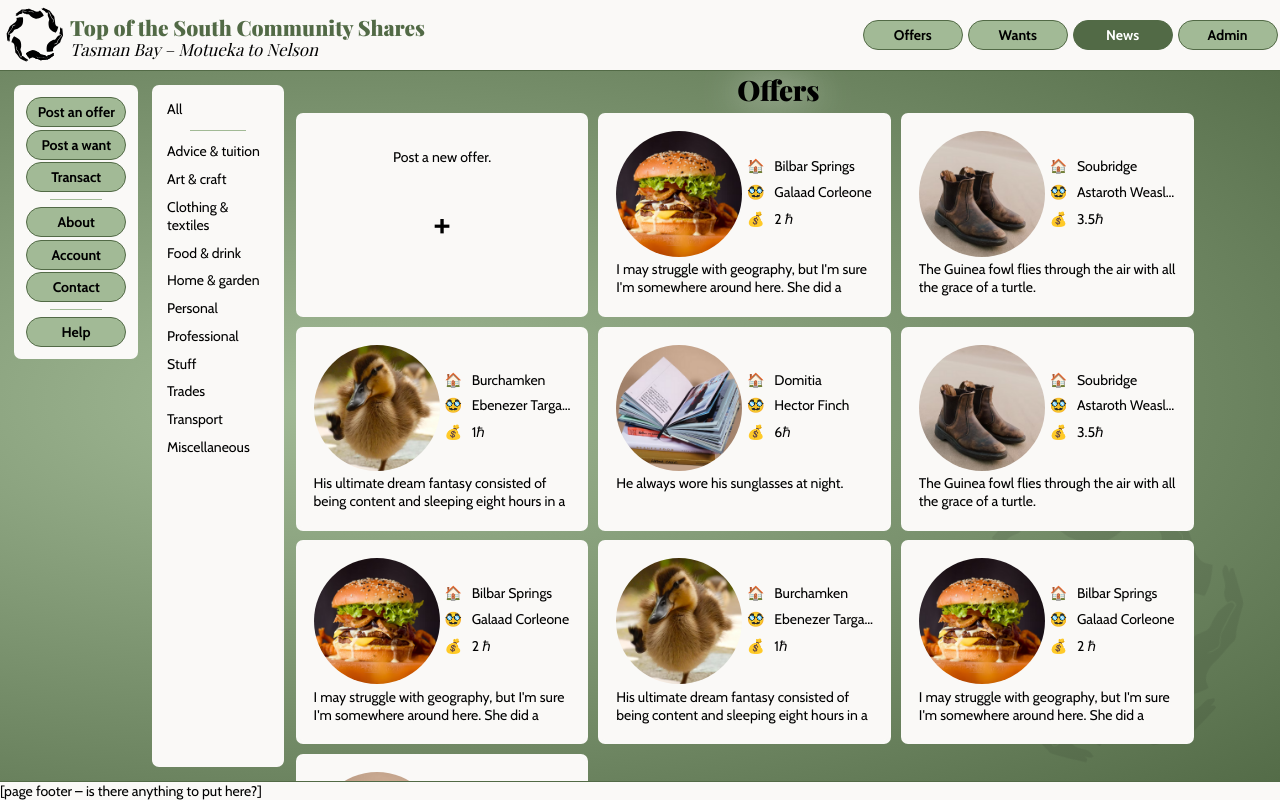
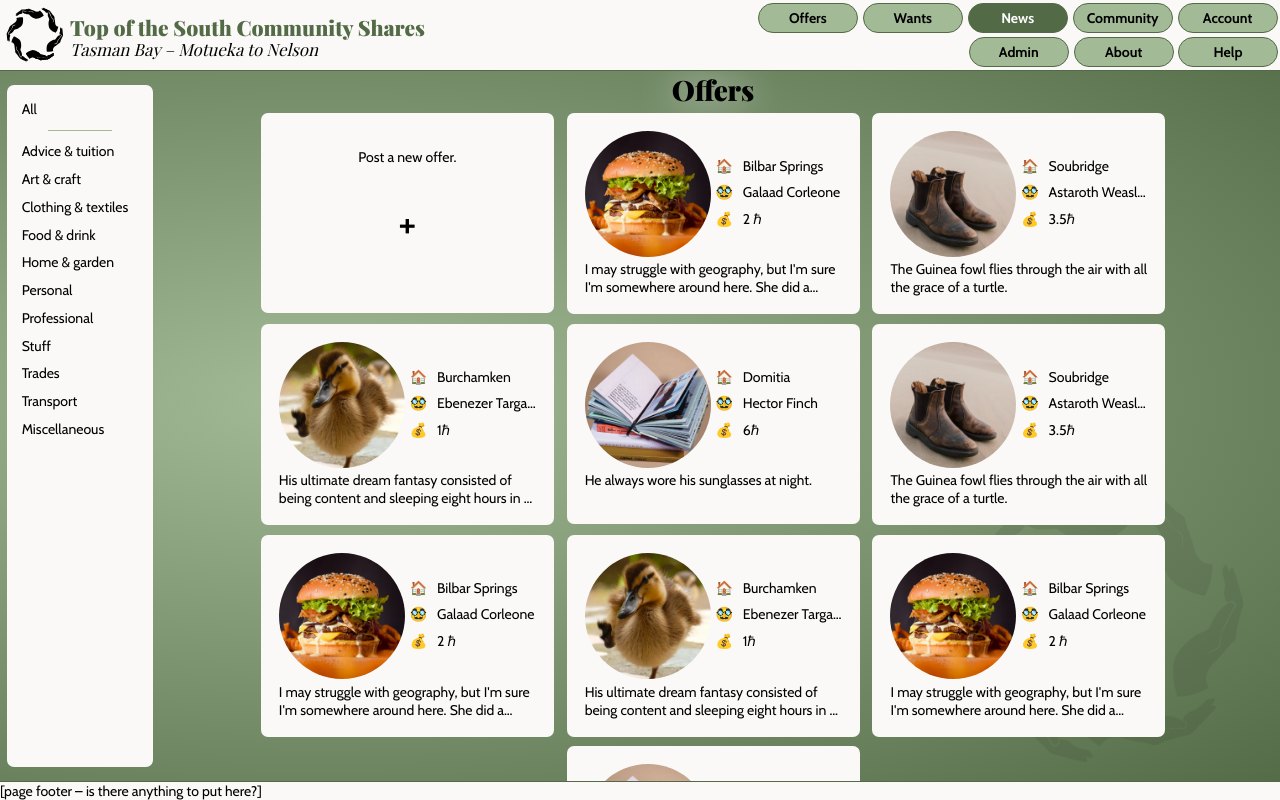
Before and after one commit to libroraptor/totscosh, a plain HTML site: page mockup-grid-offers.html in a window 1280 px wide. Drawn offline with nearby package versions, Linux system fonts and the light colour scheme; a web font is replaced by a local one.

Commit message:
even betterer trade-card alignment

```diff
--- a/mockup-grid-offers.html
+++ b/mockup-grid-offers.html
@@ -4,17 +4,16 @@
     <style>
 .trade-card{
     min-width: 15rem;
-    height: 12rem;
+    max-height: 15rem;
     background-color: var(--color-textbox);
     padding: 1rem;
     border: solid 0.5ch var(--color-textbox);
     margin: 0.5ch;
     border-radius: 0.5rem;
     text-align: left;
-    float:left;
-    display: grid;
+    display: inline-grid;
     grid-template-columns: 9rem 9rem;
-    grid-template-rows: 1.5rem 1.5rem 1.5rem 1.5rem 1.5rem minmax(3rem,1fr) ;
+    grid-template-rows: 1.5rem 1.5rem 1.5rem 1.5rem 1.5rem minmax(2.5em,1fr) ;
     grid-template-areas:
         "image ."
         "image location"
@@ -24,6 +23,7 @@
         "description description"
     ;
     grid-gap: 0.5ch;
+    vertical-align: top;
 }
 .trade-card.post-new{
     grid-template-areas:
@@ -57,14 +57,17 @@
 }
 .trade-description{
     grid-area: description;
-    max-height: 4rem;
+    max-height: 5em;
     overflow: hidden;
-    column-count: 1;
-    column-width: 20ch;
+    display: -webkit-box;
+    -webkit-box-orient: vertical;
+    -webkit-line-clamp: 2; /* start showing ellipsis when 2rd line is reached */
 }
 .trade-description::before{}
 .trade-member{
     grid-area: member;
+    min-width: 10ch;
+    max-width: 30ch;
     overflow: hidden;
     white-space: nowrap;
     text-overflow: ellipsis;
@@ -127,7 +130,11 @@
     <div class="button nav-button">Offers</div>
     <div class="button nav-button">Wants</div>
     <div class="button nav-button button-live">News</div>
+    <div class="button nav-button">Community</div>
+    <div class="button nav-button">Account</div>
     <div class="button nav-button">Admin</div>
+    <div class="button nav-button">About</div>
+    <div class="button nav-button attention-pulse">Help</div>
 </div>
 
 <div class="footer">
@@ -135,17 +142,6 @@
 </div>
 
 <div class="main-content-area">
-    <div class="action-menu">
-        <div class="button">Post an offer</div>
-        <div class="button">Post a want</div>
-        <div class="button">Transact</div>
-        <hr>
-        <div class="button">About</div>
-        <div class="button">Account</div>
-        <div class="button">Contact</div>
-        <hr>
-        <div class="button attention-pulse">Help</div>
-    </div>
     <div class="category-menu">
         <div class="category">All </div>
         <hr>
--- a/nelson-grid.css
+++ b/nelson-grid.css
@@ -245,12 +245,12 @@ hr{
     max-height: 90vh;
 }
 .content-container{ /* 'content' is news, wants, offers, info, action dialogs */
+    display: block;
     float: left;
     width: 100%;
     overflow: scroll;
     text-align: center;
     padding-right: 1rem;
-    align-items: baseline;
 }
 .content-container::after{
     content: "— ✦ —";
@@ -320,6 +320,6 @@ hr{
     background-color: var(--color-textbox);
     border-radius: 0.5rem;
     padding: 1ch;
-    margin: 1rem 0.5rem 1rem 0;
+    margin: 1rem 0.5rem 1rem 0.5rem;
     overflow: scroll;
 }
```
